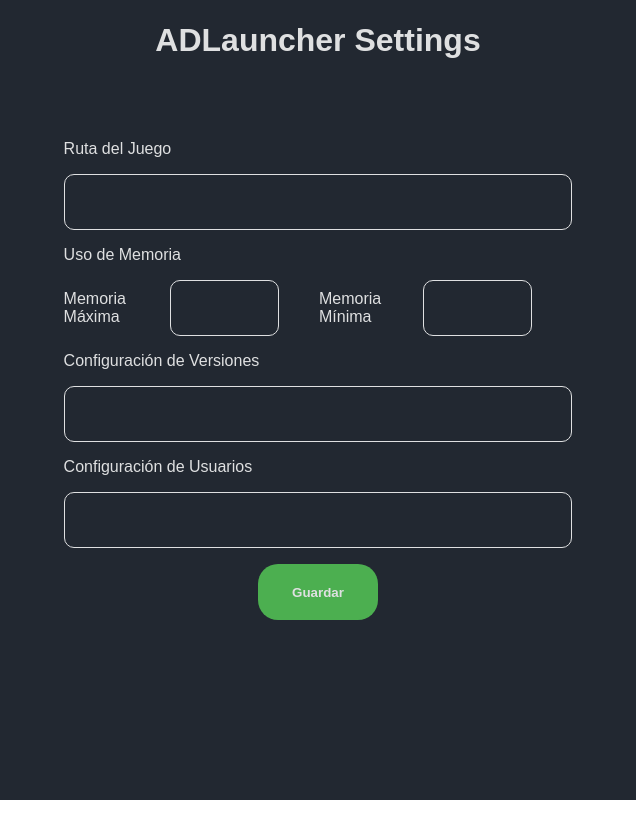
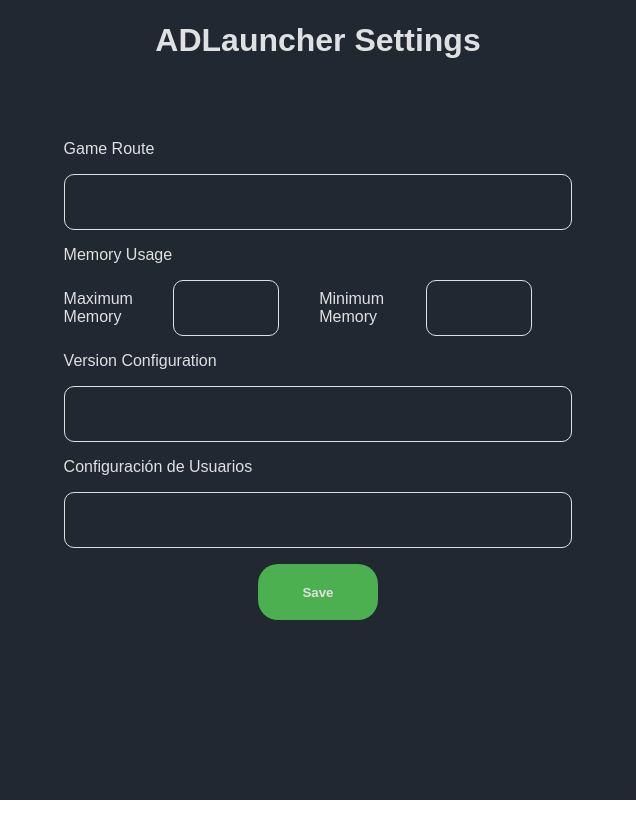
Before and after one commit to dani-adbg/adlauncher, an Electron app: page src/pages/settings.html in a window 800 px wide. Shown: the full height of the page, 164-800 px from the left. Drawn offline with Linux system fonts and the light colour scheme; no server answers; a web font is replaced by a local one.

Commit message:
Update settings.html

```diff
--- a/src/pages/settings.html
+++ b/src/pages/settings.html
@@ -38,20 +38,20 @@
     <main class="main">
       <div class="settings">
         <div class="root">
-          <div class="boxlabel"><span>Ruta del Juego</span></div>
+          <div class="boxlabel"><span>Game Route</span></div>
           <div class="rootbox box"></div>
         </div>
         <div class="memory">
-          <div class="boxlabel"><span>Uso de Memoria</span></div>
+          <div class="boxlabel"><span>Memory Usage</span></div>
           <div class="memoriesboxex">
-            <span>Memoria Máxima</span>
+            <span>Maximum Memory</span>
             <div id="max" class="memorybox box"></div>
-            <span>Memoria Mínima</span>
+            <span>Minimum Memory</span>
             <div id="min" class="memorybox box"></div>
           </div>
         </div>
         <div class="versions">
-          <div class="boxlabel"><span>Configuración de Versiones</span></div>
+          <div class="boxlabel"><span>Version Configuration</span></div>
           <div class="listbox box"></div>
         </div>
         <div class="users-settings">
@@ -59,7 +59,7 @@
           <div class="listbox box"></div>
         </div>
         <div class="savesettings boxlabel">
-          <button id="save">Guardar</button>
+          <button id="save">Save</button>
         </div>
       </div>
     </main>
```
